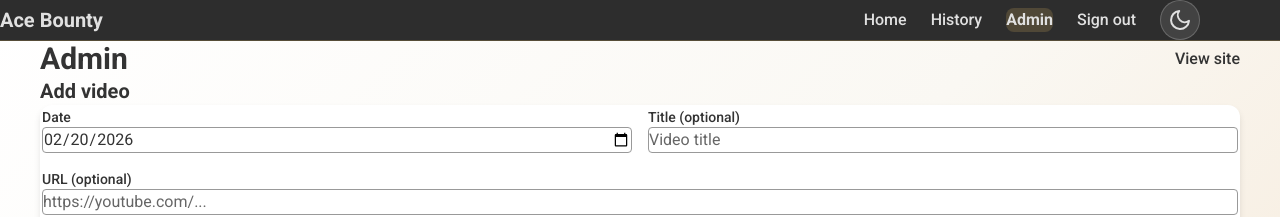
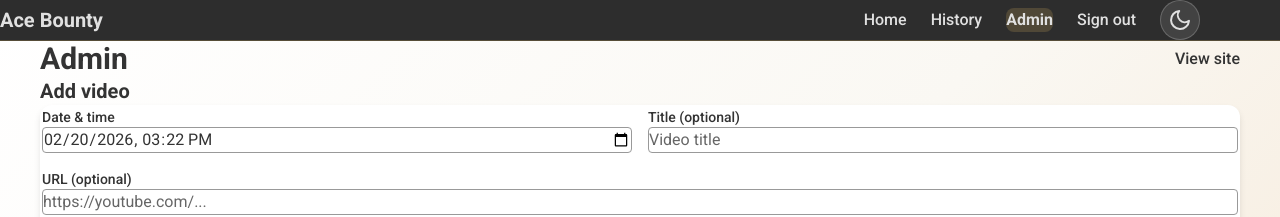
Before and after one commit to jstnhbbs/acebounty, a Next.js app: page /admin in a window 1280 px wide. Shown: the top 217 px of the page. Built offline with nearby package versions, Linux system fonts and the light colour scheme; no server answers; the database is empty; sample sign-in values are in the browser's storage.

Commit message:
adding time input

```diff
--- a/src/components/AddVideoForm.tsx
+++ b/src/components/AddVideoForm.tsx
@@ -14,7 +14,7 @@ export function AddVideoForm() {
     setLoading(true);
     const form = e.currentTarget;
     const formData = new FormData(form);
-    const publishedAt = formData.get("publishedAt") as string;
+    const publishedAt = (formData.get("publishedAt") as string)?.trim();
     const title = (formData.get("title") as string) || undefined;
     const url = (formData.get("url") as string) || undefined;
     const hadAce = formData.get("hadAce") === "yes";
@@ -25,7 +25,13 @@ export function AddVideoForm() {
         method: "POST",
         headers: { "Content-Type": "application/json" },
         body: JSON.stringify({
-          publishedAt: publishedAt || new Date().toISOString().slice(0, 10),
+          publishedAt:
+            publishedAt ||
+            (() => {
+              const d = new Date();
+              const pad = (n: number) => String(n).padStart(2, "0");
+              return `${d.getFullYear()}-${pad(d.getMonth() + 1)}-${pad(d.getDate())}T${pad(d.getHours())}:${pad(d.getMinutes())}`;
+            })(),
           title: title || null,
           url: url || null,
           hadAce,
@@ -58,13 +64,17 @@ export function AddVideoForm() {
       <div className="grid gap-4 sm:grid-cols-2">
         <div>
           <label className="mb-1 block text-sm font-medium text-[#333] transition-colors dark:text-zinc-300">
-            Date
+            Date & time
           </label>
           <input
-            type="date"
+            type="datetime-local"
             name="publishedAt"
             required
-            defaultValue={new Date().toISOString().slice(0, 10)}
+            defaultValue={(() => {
+              const d = new Date();
+              const pad = (n: number) => String(n).padStart(2, "0");
+              return `${d.getFullYear()}-${pad(d.getMonth() + 1)}-${pad(d.getDate())}T${pad(d.getHours())}:${pad(d.getMinutes())}`;
+            })()}
             className="w-full rounded border border-[#999] bg-white px-3 py-2 text-[#333] focus:border-[#B79953] focus:outline-none focus:ring-1 focus:ring-[#B79953] dark:border-zinc-600 dark:bg-zinc-800 dark:text-zinc-100 dark:focus:border-[#B79953] dark:focus:ring-[#B79953]"
           />
         </div>
--- a/src/components/EditVideoForm.tsx
+++ b/src/components/EditVideoForm.tsx
@@ -5,13 +5,18 @@ import Link from "next/link";
 import { useState } from "react";
 import { useRouter } from "next/navigation";
 
+function toDatetimeLocal(d: Date) {
+  const pad = (n: number) => String(n).padStart(2, "0");
+  return `${d.getFullYear()}-${pad(d.getMonth() + 1)}-${pad(d.getDate())}T${pad(d.getHours())}:${pad(d.getMinutes())}`;
+}
+
 export function EditVideoForm({ video }: { video: Video }) {
   const router = useRouter();
   const [loading, setLoading] = useState(false);
   const [error, setError] = useState("");
 
-  const [publishedAt, setPublishedAt] = useState(
-    new Date(video.publishedAt).toISOString().slice(0, 10)
+  const [publishedAt, setPublishedAt] = useState(() =>
+    toDatetimeLocal(new Date(video.publishedAt))
   );
   const [title, setTitle] = useState(video.title ?? "");
   const [url, setUrl] = useState(video.url ?? "");
@@ -60,10 +65,10 @@ export function EditVideoForm({ video }: { video: Video }) {
       <div className="grid gap-4 sm:grid-cols-2">
         <div>
           <label className="mb-1 block text-sm font-medium text-[#333] transition-colors dark:text-zinc-300">
-            Date
+            Date & time
           </label>
           <input
-            type="date"
+            type="datetime-local"
             value={publishedAt}
             onChange={(e) => setPublishedAt(e.target.value)}
             required
```
